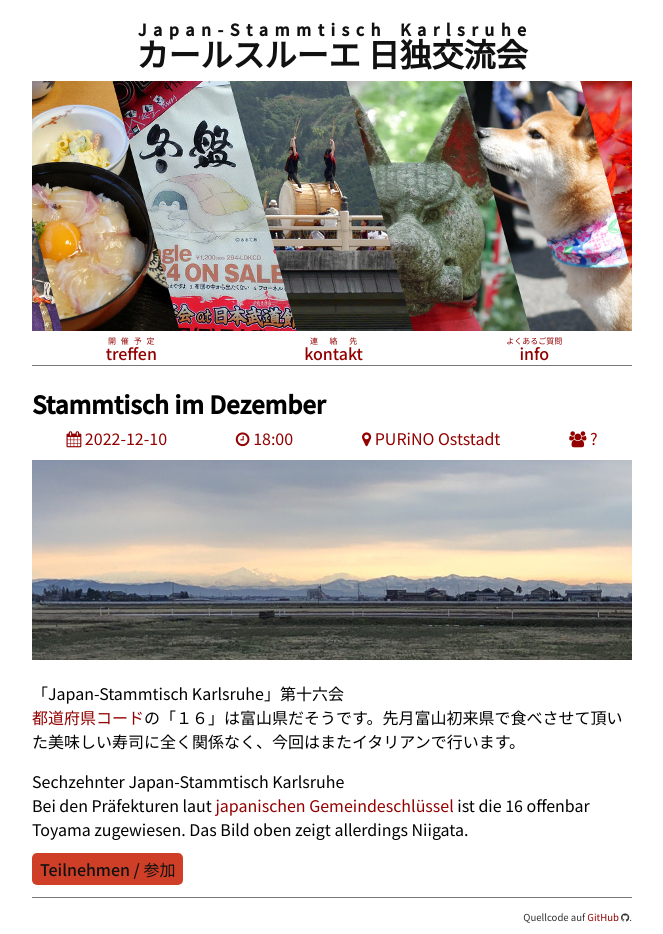
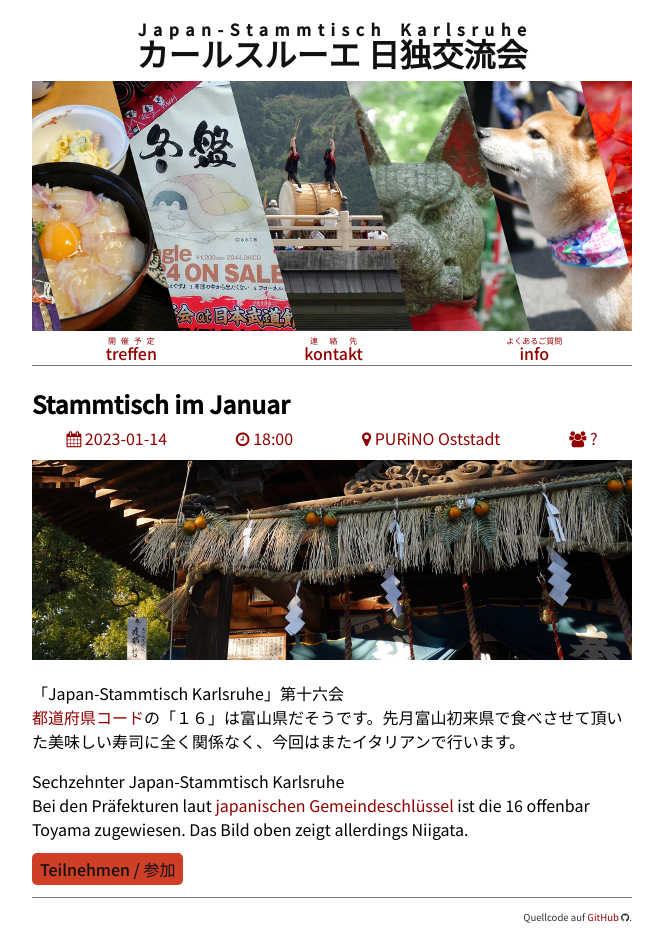
Before and after one commit to tcsch/japanstammtisch.github.io, a Jekyll site: the page built from _posts/2023-01-14-dec.md, in a window 1280 px wide. Shown: the whole page, without its empty margins (308-971 px from the left). Built offline with Jekyll 4.4.1, drawn with Linux system fonts in a browser that asks for light colours.

Commit message:
update post

```diff
--- a/_posts/2022-12-10-dec.md
+++ b/_posts/2023-01-14-dec.md
@@ -1,11 +1,11 @@
 ---
 layout: post
-title: "Stammtisch im Dezember"
+title: "Stammtisch im Januar"
 time: "18:00"
 place: '<a href="https://goo.gl/maps/vucH7AaGiQezqkm3A">PURiNO Oststadt</a>'
 people: "?"
 compo: []
-img: "dec.jpg"
+img: "jan.jpg"
 ---
 
 「Japan-Stammtisch Karlsruhe」第十六会
@@ -14,4 +14,4 @@ img: "dec.jpg"
 Sechzehnter Japan-Stammtisch Karlsruhe
 Bei den Präfekturen laut [japanischen Gemeindeschlüssel](https://de.wikipedia.org/wiki/Japanischer_Gemeindeschlüssel) ist die 16 offenbar Toyama zugewiesen. Das Bild oben zeigt allerdings Niigata.
 
-[Teilnehmen / 参加](https://nuudel.digitalcourage.de/wKnVSTgFyoWSJNMs)
+[Teilnehmen / 参加](https://nuudel.digitalcourage.de/Ei9b7SM9O8GDHzeH)
```
